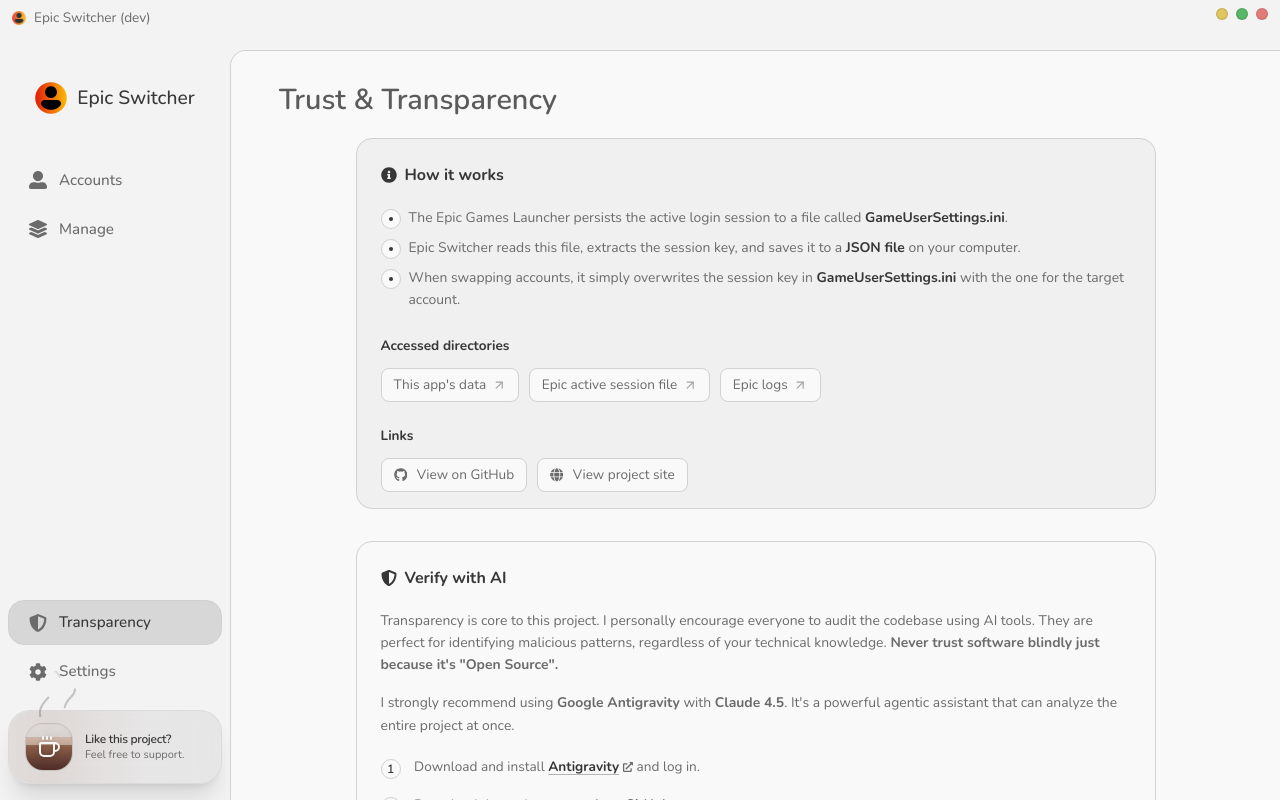
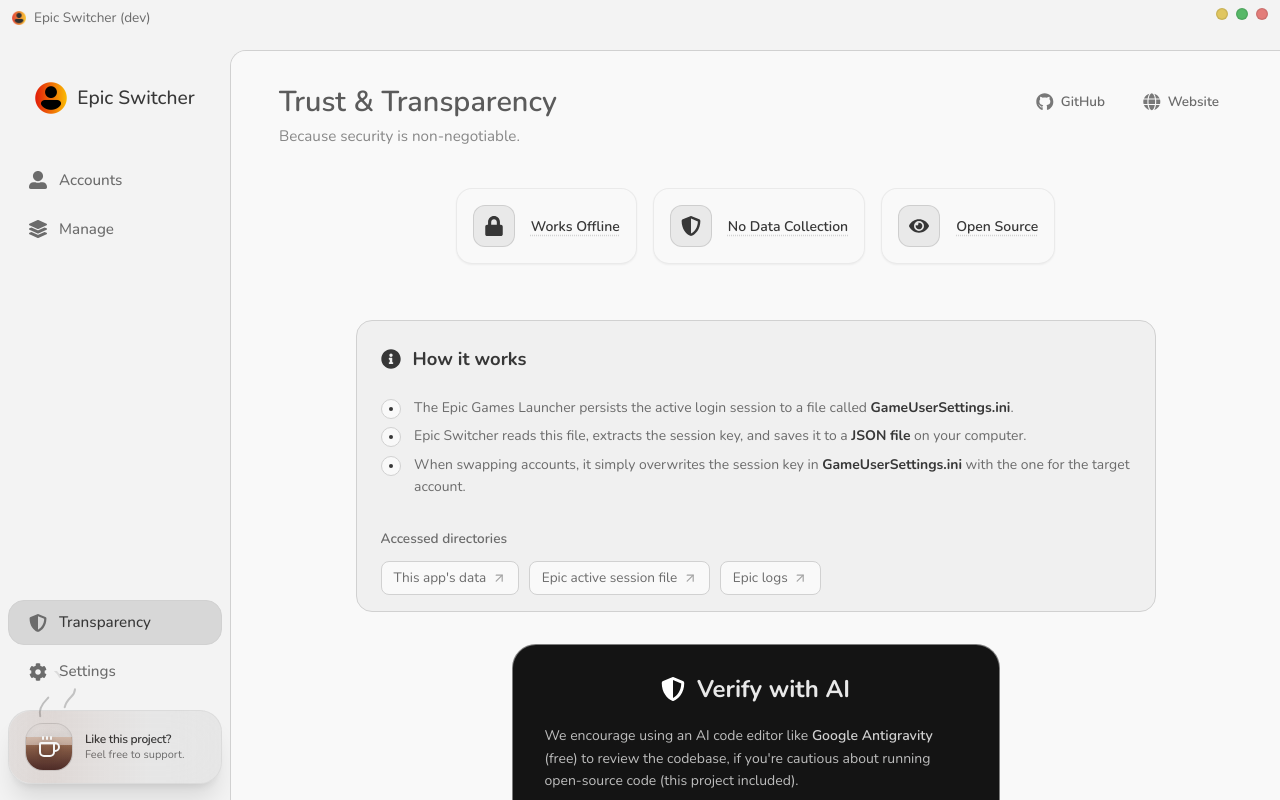
Before and after one commit to symonxdd/epic-switcher, a React (Vite) app in the folder frontend/: page /transparency in a window 1280 px wide. Built offline with nearby package versions, Linux system fonts and the light colour scheme.

Commit message:
Revamp Transparency page and trust messaging
Refactors the Transparency page with clearer layout, new trust principle cards, and header actions. Extracts the AI audit section into a reusable VerifyWithAI component, improves copy and styling, and adjusts window width for better layout balance.

```diff
--- /dev/null
+++ b/frontend/src/components/VerifyWithAI.jsx
@@ -0,0 +1,109 @@
+import React, { useState } from 'react';
+import { motion, AnimatePresence } from 'framer-motion';
+import { FaShieldAlt, FaExternalLinkAlt, FaChevronDown } from 'react-icons/fa';
+import { BrowserOpenURL } from '../../wailsjs/runtime';
+
+const VerifyWithAI = ({ className }) => {
+  const [showPrecaution, setShowPrecaution] = useState(false);
+
+  const handleOpenURL = (url) => {
+    try {
+      BrowserOpenURL(url);
+    } catch (err) {
+      console.error('Failed to open link:', err);
+    }
+  };
+
+  return (
+    <div className={`rounded-[24px] p-8 border border-border/50 relative overflow-hidden mx-auto bg-[#141414] text-white/90 dark:bg-white dark:text-black ${className}`} style={{ maxWidth: '488px' }}>
+      <h3 className="text-2xl font-bold mb-6 flex items-center justify-center gap-3">
+        <FaShieldAlt className="w-6 h-6 text-white dark:text-black" />
+        <span className="leading-none">Verify with AI</span>
+      </h3>
+
+      <p className="opacity-80 mb-2 leading-relaxed text-sm">
+        We encourage using an AI code editor like <span className="font-semibold text-white dark:text-black">Google Antigravity</span> (free) to review the codebase, if you're cautious about running open-source code (this project included).
+      </p>
+      <p className="opacity-80 mb-2 leading-relaxed text-sm">
+        It's a great way to verify security and learn exactly how the project works under the hood, regardless of your technical experience.
+      </p>
+
+      <span className="block text-[11px] opacity-60 italic my-4 text-center">
+        Independent recommendation — not sponsored by Google
+      </span>
+
+      <div className="mb-6">
+        <button
+          onClick={() => setShowPrecaution(!showPrecaution)}
+          className="opacity-60 text-xs hover:opacity-100 transition-opacity inline-flex items-center gap-1"
+        >
+          {showPrecaution ? 'Hide precaution' : 'General open-source precaution'}
+          <FaChevronDown className={`w-2.5 h-2.5 transition-transform duration-200 ${showPrecaution ? 'rotate-180' : ''}`} />
+        </button>
+        <AnimatePresence>
+          {showPrecaution && (
+            <motion.div
+              initial={{ height: 0, opacity: 0 }}
+              animate={{ height: 'auto', opacity: 1 }}
+              exit={{ height: 0, opacity: 0 }}
+              transition={{ duration: 0.2 }}
+              className="overflow-hidden"
+            >
+              <div className="text-xs text-left leading-relaxed mt-2 pt-2 border-t border-white/10 dark:border-black/10">
+                <span className="opacity-80">It's worth noting that release binaries for any project aren't always guaranteed to be built directly from the visible source code. For absolute confidence, building from source yourself is always the recommended approach.</span>
+                <div className="mt-2 font-medium">
+                  <span className="opacity-80">Note: Epic Switcher release binaries are always built directly from </span>
+                  <span className="text-white/90 dark:text-black/90 font-medium underline underline-offset-4 decoration-current/25 hover:decoration-current/60 cursor-pointer" onClick={() => handleOpenURL('https://github.com/symonxdd/epic-switcher')}>source</span>
+                  <span className="opacity-80"> (see </span>
+                  <span className="text-white/90 dark:text-black/90 font-medium underline underline-offset-4 decoration-current/25 hover:decoration-current/60 cursor-pointer" onClick={() => handleOpenURL('https://github.com/symonxdd/epic-switcher#release-workflow')}>README → Release Workflow</span>
+                  <span className="opacity-80">).</span>
+                </div>
+              </div>
+            </motion.div>
+          )}
+        </AnimatePresence>
+      </div>
+
+      <div className="space-y-[0.4rem]">
+        <div className="flex items-center gap-3 text-sm">
+          <div className="shrink-0 w-6 h-6 rounded-full bg-primary flex items-center justify-center font-bold text-[10px] text-primary-foreground shadow-sm">1</div>
+          <p>
+            Download <span className="text-white/90 dark:text-black/90 font-medium underline underline-offset-4 decoration-current/25 hover:decoration-current/60 cursor-pointer inline-flex items-center gap-1" onClick={() => handleOpenURL('https://antigravity.google/')}>
+              Antigravity <FaExternalLinkAlt className="w-2.5 h-2.5" />
+            </span>
+          </p>
+        </div>
+        <div className="flex items-center gap-3 text-sm">
+          <div className="shrink-0 w-6 h-6 rounded-full bg-primary flex items-center justify-center font-bold text-[10px] text-primary-foreground shadow-sm">2</div>
+          <p>
+            Get the source from <span className="text-white/90 dark:text-black/90 font-medium underline underline-offset-4 decoration-current/25 hover:decoration-current/60 cursor-pointer inline-flex items-center gap-1" onClick={() => handleOpenURL('https://github.com/symonxdd/epic-switcher')}>
+              GitHub <FaExternalLinkAlt className="w-2.5 h-2.5" />
+            </span> & load it into Antigravity
+          </p>
+        </div>
+        <div className="flex flex-col gap-1.5 text-sm">
+          <div className="flex items-center gap-3">
+            <div className="shrink-0 w-6 h-6 rounded-full bg-primary flex items-center justify-center font-bold text-[10px] text-primary-foreground shadow-sm">3</div>
+            <p>Ask something like:</p>
+          </div>
+          <div className="ml-9 px-3 py-2 bg-white/5 dark:bg-black/5 rounded-xl border border-white/10 dark:border-black/10 font-mono text-[11px] opacity-70 leading-relaxed italic">
+            "Analyze this project for malicious or suspicious code, including any internet connectivity"
+          </div>
+        </div>
+      </div>
+
+      <div className="mt-6 pt-3 border-t border-white/10 dark:border-black/10">
+        <p className="text-[11px] text-center leading-relaxed italic">
+          <span className="opacity-60">For further guidance, feel free to </span>
+          <span
+            className="text-white/70 dark:text-black/70 underline underline-offset-4 decoration-current/25 hover:decoration-current/60 transition-colors cursor-pointer font-medium"
+            onClick={() => handleOpenURL('https://epic-switcher.vercel.app/#contact')}
+          >message me</span>
+          <span className="opacity-60"> or consult ChatGPT.</span>
+        </p>
+      </div>
+    </div>
+  );
+};
+
+export default VerifyWithAI;
--- a/frontend/src/pages/Transparency.jsx
+++ b/frontend/src/pages/Transparency.jsx
@@ -1,7 +1,8 @@
-import React from 'react';
+import React, { useState } from 'react';
+import { motion, AnimatePresence } from 'framer-motion';
 import PageHeader from '../components/PageHeader';
 import styles from './Transparency.module.css';
-import { FaInfoCircle, FaLock, FaGithub, FaGlobe, FaShieldAlt, FaRobot, FaExternalLinkAlt, FaQuestionCircle } from 'react-icons/fa';
+import { FaInfoCircle, FaLock, FaGithub, FaGlobe, FaShieldAlt, FaRobot, FaExternalLinkAlt, FaQuestionCircle, FaEye, FaChevronDown } from 'react-icons/fa';
 import { FiArrowUpRight } from 'react-icons/fi';
 import { OpenDirectory } from '../../wailsjs/go/services/SystemService';
 import { BrowserOpenURL } from '../../wailsjs/runtime';
@@ -11,8 +12,11 @@ import {
   AccordionItem,
   AccordionTrigger,
 } from "../components/ui/accordion";
+import VerifyWithAI from '../components/VerifyWithAI';
 
 function Transparency() {
+  const [showPrecaution, setShowPrecaution] = useState(false);
+
   const handleOpen = async (key) => {
     try {
       await OpenDirectory(key);
@@ -67,16 +71,56 @@ function Transparency() {
     }
   ];
 
+  const headerActions = (
+    <div className={styles.headerActions}>
+      <span className={styles.headerLink} onClick={() => handleOpenURL('https://github.com/symonxdd/epic-switcher')}>
+        <FaGithub /> GitHub
+      </span>
+      <span className={styles.headerLink} onClick={() => handleOpenURL('https://epic-switcher.vercel.app/')}>
+        <FaGlobe /> Website
+      </span>
+    </div>
+  );
+
   return (
     <div className={styles.pageWrapper}>
-      <PageHeader title="Trust & Transparency" />
+      <PageHeader title="Trust & Transparency" rightElement={headerActions} />
+      <div className={styles.pageSubtitle}>Because security is non-negotiable.</div>
 
       <div className={styles.container}>
+        {/* Fundamental Principles */}
+        <div className={styles.principlesList}>
+          <div className={styles.tooltipTrigger}>
+            <div className={styles.principleItem}>
+              <div className={styles.iconBox}><FaLock /></div>
+              <span className={styles.principleText}>Works Offline</span>
+            </div>
+            <div className={styles.customTooltip}>Epic Switcher functions entirely locally. The only internet connectivity is to check for updates on the Settings page.</div>
+          </div>
+
+          <div className={styles.tooltipTrigger}>
+            <div className={styles.principleItem}>
+              <div className={styles.iconBox}><FaShieldAlt /></div>
+              <span className={styles.principleText}>No Data Collection</span>
+            </div>
+            <div className={styles.customTooltip}>Your session keys and User IDs never leave your computer. We don't track, log, or share any of your account data.</div>
+          </div>
+
+          <div className={styles.tooltipTrigger}>
+            <div className={styles.principleItem}>
+              <div className={styles.iconBox}><FaEye /></div>
+              <span className={styles.principleText}>Open Source</span>
+            </div>
+            <div className={styles.customTooltip}>Every line of code is public. We encourage technical users to audit the source on GitHub.</div>
+          </div>
+        </div>
+
         {/* How It Works Section */}
         <div className={styles.sectionContainer}>
           <h2 className={styles.sectionTitle}><FaInfoCircle /> How it works</h2>
 
-          <div className={styles.guideItemCompact}>
+          <div className={styles.guideList}>
+            <div className={styles.guideItem}>
               <div className={styles.guideDot}></div>
               <p className={styles.paragraph} style={{ margin: 0 }}>
                 The Epic Games Launcher persists the active login session to a file called{' '}
@@ -88,7 +132,7 @@ function Transparency() {
               </p>
             </div>
 
-          <div className={styles.guideItemCompact}>
+            <div className={styles.guideItem}>
               <div className={styles.guideDot}></div>
               <p className={styles.paragraph} style={{ margin: 0 }}>
                 Epic Switcher reads this file, extracts the session key, and saves it
@@ -100,7 +144,7 @@ function Transparency() {
               </p>
             </div>
 
-          <div className={styles.guideItemCompact}>
+            <div className={styles.guideItem}>
               <div className={styles.guideDot}></div>
               <p className={styles.paragraph} style={{ margin: 0 }}>
                 When swapping accounts, it simply overwrites the session key in{' '}
@@ -110,6 +154,7 @@ function Transparency() {
                   onMouseLeave={() => handleFileRefHover('sessionFileBtn', false)}
                 >GameUserSettings.ini</span> with the one for the target account.
               </p>
+            </div>
           </div>
 
           <div style={{ marginTop: '1.5rem' }}>
@@ -132,60 +177,14 @@ function Transparency() {
             </div>
           </div>
 
-          <div style={{ marginTop: '1.5rem' }}>
-            <strong className={styles.sectionLabel}>Links</strong>
-            <div className={styles.directoriesList}>
-              <span onClick={() => handleOpenURL('https://github.com/symonxdd/epic-switcher')}>
-                <FaGithub style={{ marginRight: '4px' }} /> View on GitHub
-              </span>
-              <span onClick={() => handleOpenURL('https://epic-switcher.vercel.app/')}>
-                <FaGlobe style={{ marginRight: '4px' }} /> View project site
-              </span>
-            </div>
-          </div>
         </div>
 
         {/* AI Audit Section */}
-        <div className={styles.aiSection}>
-          <h2 className={styles.sectionTitle}><FaShieldAlt /> Verify with AI</h2>
-          <p className={styles.paragraph}>
-            Transparency is core to this project. I personally encourage everyone to audit the codebase using AI tools.
-            They are perfect for identifying malicious patterns, regardless of your technical knowledge.
-            <strong> Never trust software blindly just because it's "Open Source".</strong>
-          </p>
-
-          <div className={styles.paragraph}>
-            I strongly recommend using <strong>Google Antigravity</strong> with <strong>Claude 4.5</strong>.
-            It's a powerful agentic assistant that can analyze the entire project at once.
-          </div>
-
-          <div className={styles.guideList}>
-            <div className={styles.guideItem}>
-              <div className={styles.guideNumber}>1</div>
-              <div>
-                Download and install <span style={{ display: 'inline-flex', alignItems: 'center', whiteSpace: 'nowrap' }}><span className={styles.link} onClick={() => handleOpenURL('https://antigravity.google/')}>Antigravity</span> <FaExternalLinkAlt size={10} style={{ marginLeft: '4px' }} /></span> and log in.
-              </div>
-            </div>
-            <div className={styles.guideItem}>
-              <div className={styles.guideNumber}>2</div>
-              <div>
-                Download the project source from <span style={{ display: 'inline-flex', alignItems: 'center', whiteSpace: 'nowrap' }}><span className={styles.link} onClick={() => handleOpenURL('https://github.com/symonxdd/epic-switcher')}>GitHub</span> <FaExternalLinkAlt size={10} style={{ marginLeft: '4px' }} /></span>.
-              </div>
-            </div>
-            <div className={styles.guideItem}>
-              <div className={styles.guideNumber}>3</div>
-              <div>Drop the project folder into Antigravity.</div>
-            </div>
-            <div className={styles.guideItem}>
-              <div className={styles.guideNumber}>4</div>
-              <div>Ask the AI: <em style={{ opacity: 0.8 }}>"Analyze this project for any malicious or suspicious code and explain it to me."</em></div>
-            </div>
-          </div>
-        </div>
+        <VerifyWithAI className="mb-8" />
 
         {/* FAQ Section */}
         <div className={styles.sectionContainer}>
-          <h2 className={styles.sectionTitle}><FaQuestionCircle /> Frequently Asked Questions</h2>
+          <h2 className={styles.sectionTitle} style={{ marginBottom: '0.75rem' }}><FaQuestionCircle /> Frequently Asked Questions</h2>
           <Accordion type="single" collapsible className="w-full">
             {faqData.map((item, index) => (
               <AccordionItem key={index} value={`item-${index}`} className={styles.accordionItem}>
@@ -207,8 +206,8 @@ function Transparency() {
         <div className={styles.footer}>
           Meticulously engineered with <span className={styles.heart}>❤️‍🩹</span> by Symon
         </div>
-      </div>
-    </div>
+      </div >
+    </div >
   );
 }
 
--- a/frontend/src/pages/Transparency.module.css
+++ b/frontend/src/pages/Transparency.module.css
@@ -32,14 +32,85 @@
   margin-bottom: 2rem;
 }
 
+.pageSubtitle {
+  text-align: left;
+  color: var(--text-secondary);
+  margin-top: -1rem;
+  margin-bottom: 2.5rem;
+  font-size: 0.95rem;
+  opacity: 0.8;
+}
+
 .sectionTitle {
-  font-size: 1rem;
+  font-size: 1.15rem;
   font-weight: 700;
-  margin-bottom: 1.25rem;
+  margin-bottom: 1.5rem;
   color: var(--text-primary);
   display: flex;
   align-items: center;
-  gap: 0.5rem;
+  gap: 0.75rem;
+}
+
+.sectionTitle svg {
+  font-size: 1.25rem;
+  color: var(--text-primary);
+  opacity: 1;
+}
+
+/* Fundamental Principles */
+.principlesList {
+  display: flex;
+  justify-content: center;
+  gap: 1rem;
+  margin-bottom: 3.5rem;
+  flex-wrap: wrap;
+}
+
+.principleItem {
+  display: flex;
+  align-items: center;
+  gap: 1rem;
+  padding: 1rem;
+  background-color: color-mix(in srgb, var(--bg-surface) 60%, transparent);
+  border: 1px solid color-mix(in srgb, var(--border-subtle) 40%, transparent);
+  border-radius: 1rem;
+  color: var(--text-primary);
+  box-shadow: 0 1px 2px 0 rgb(0 0 0 / 0.05);
+  transition: all 0.2s ease;
+  cursor: default;
+}
+
+.principleItem:hover {
+  background-color: color-mix(in srgb, var(--bg-surface) 80%, transparent);
+  border-color: var(--border-subtle);
+  transform: translateY(-2px);
+  box-shadow: 0 4px 12px rgba(0, 0, 0, 0.08);
+}
+
+.iconBox {
+  display: flex;
+  align-items: center;
+  justify-content: center;
+  padding: 0.625rem;
+  background-color: color-mix(in srgb, var(--text-primary) 8%, transparent);
+  color: var(--text-primary);
+  border: 1px solid color-mix(in srgb, var(--text-primary) 15%, transparent);
+  border-radius: 0.75rem;
+  font-size: 1.25rem;
+  transition: all 0.2s ease;
+}
+
+.principleText {
+  font-weight: 600;
+  font-size: 0.875rem;
+  line-height: normal;
+  transition: all 0.2s ease;
+  text-decoration: underline dotted color-mix(in srgb, currentColor 20%, transparent);
+  text-underline-offset: 4px;
+}
+
+.principleItem:hover .principleText {
+  text-decoration-color: currentColor;
 }
 
 .paragraph {
@@ -52,9 +123,9 @@
 .sectionLabel {
   display: block;
   font-size: 0.85rem;
-  font-weight: 700;
+  font-weight: 600;
   margin-bottom: 0.75rem;
-  color: var(--text-primary);
+  color: var(--text-secondary);
 }
 
 .file {
@@ -81,10 +152,6 @@
 .file:hover,
 .link:hover {
   color: var(--color-primary);
-}
-
-.link:hover {
-  text-decoration-color: var(--color-primary);
 }
 
 .directoriesList {
@@ -121,34 +188,15 @@
   opacity: 0.6;
 }
 
-/* AI Audit Section */
-.aiSection {
-  background: linear-gradient(135deg, rgba(var(--color-primary-rgb), 0.05) 0%, rgba(var(--color-primary-rgb), 0.02) 100%);
-  border: 1px solid var(--border-subtle);
-  border-radius: 16px;
-  padding: 1.5rem;
-  margin-bottom: 2rem;
-}
-
 .guideList {
-  list-style-type: none;
-  padding-left: 0;
-  margin-top: 1.25rem;
+  display: flex;
+  flex-direction: column;
 }
 
 .guideItem {
   display: flex;
   gap: 0.85rem;
-  margin-bottom: 1rem;
-  font-size: 0.85rem;
-  color: var(--text-secondary);
-  align-items: flex-start;
-}
-
-.guideItemCompact {
-  display: flex;
-  gap: 0.5rem;
-  margin-bottom: 0.5rem;
+  margin-bottom: 0.4rem;
   font-size: 0.85rem;
   color: var(--text-secondary);
   align-items: flex-start;
@@ -174,22 +222,6 @@
   height: 4px;
   background: var(--text-primary);
   border-radius: 50%;
-}
-
-.guideNumber {
-  display: flex;
-  align-items: center;
-  justify-content: center;
-  width: 20px;
-  height: 20px;
-  background: var(--bg-surface);
-  border: 1px solid var(--border-subtle);
-  border-radius: 50%;
-  font-size: 0.75rem;
-  font-weight: 600;
-  flex-shrink: 0;
-  color: var(--text-primary);
-  margin-top: 2px;
 }
 
 /* FAQ Specifics */
@@ -238,6 +270,45 @@
   margin: 0 2px;
 }
 
+.headerActions {
+  display: flex;
+  gap: 0.75rem;
+  align-items: center;
+}
+
+.headerLink {
+  display: inline-flex;
+  align-items: center;
+  gap: 0.45rem;
+  padding: 0.5rem 0.75rem;
+  border-radius: 10px;
+  font-size: 13.5px;
+  font-weight: 600;
+  color: var(--text-secondary);
+  background: transparent;
+  border: 1px solid transparent;
+  transition: all 0.25s cubic-bezier(0.4, 0, 0.2, 1);
+  cursor: pointer;
+  user-select: none;
+}
+
+.headerLink svg {
+  font-size: 1.1rem;
+  opacity: 0.9;
+}
+
+.headerLink:hover {
+  color: var(--color-primary);
+  background-color: color-mix(in srgb, var(--color-primary) 8%, transparent);
+  border-color: color-mix(in srgb, var(--color-primary) 12%, transparent);
+  transform: translateY(-1px);
+}
+
+.headerLink:active {
+  transform: translateY(0);
+  background-color: color-mix(in srgb, var(--color-primary) 12%, transparent);
+}
+
 /* Tooltips */
 .tooltipTrigger {
   position: relative;
@@ -249,7 +320,7 @@
   bottom: 125%;
   left: 50%;
   transform: translateX(-50%) translateY(10px);
-  width: 220px;
+  width: 240px;
   padding: 10px 14px;
   background: var(--bg-surface);
   border: 1px solid var(--border-subtle);
```
Also changed, not shown: 2 other files (tests, documents, lock files or other folders). Lines whose indentation alone changed are shown as unchanged.
